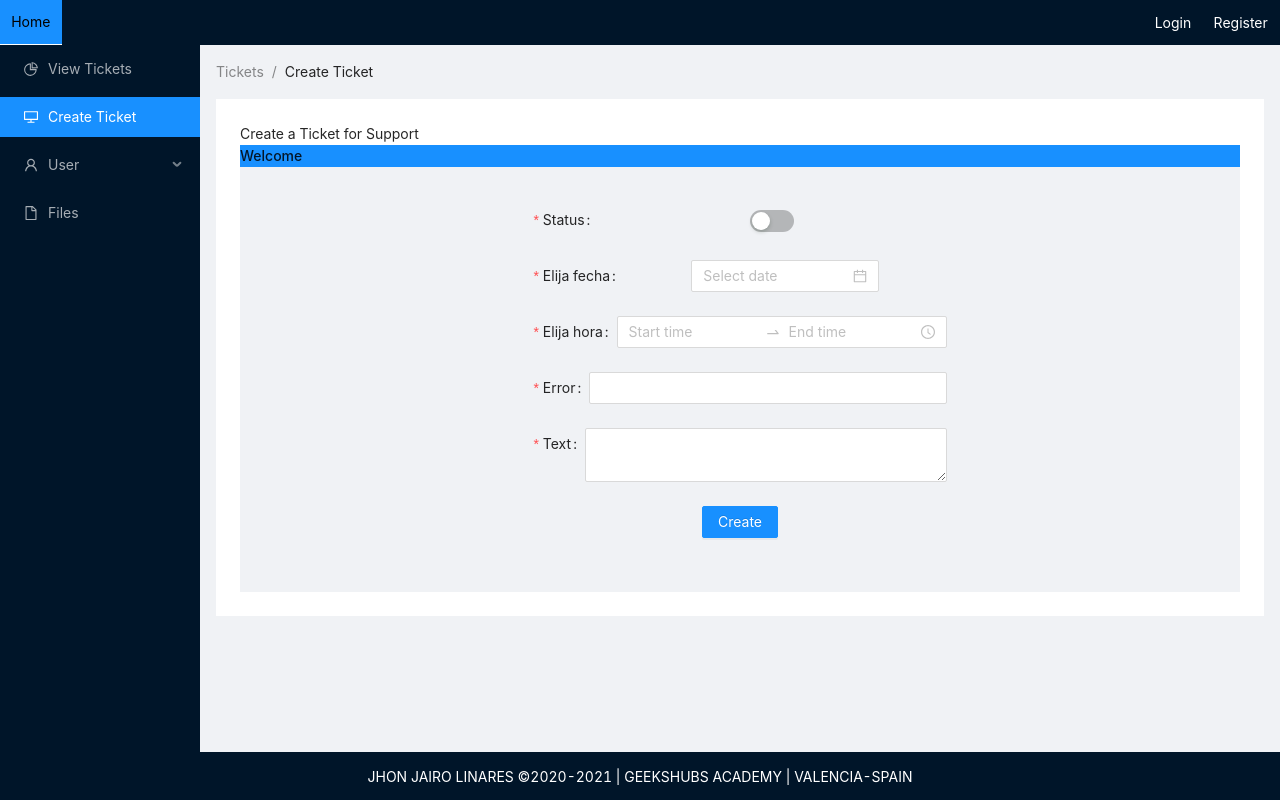
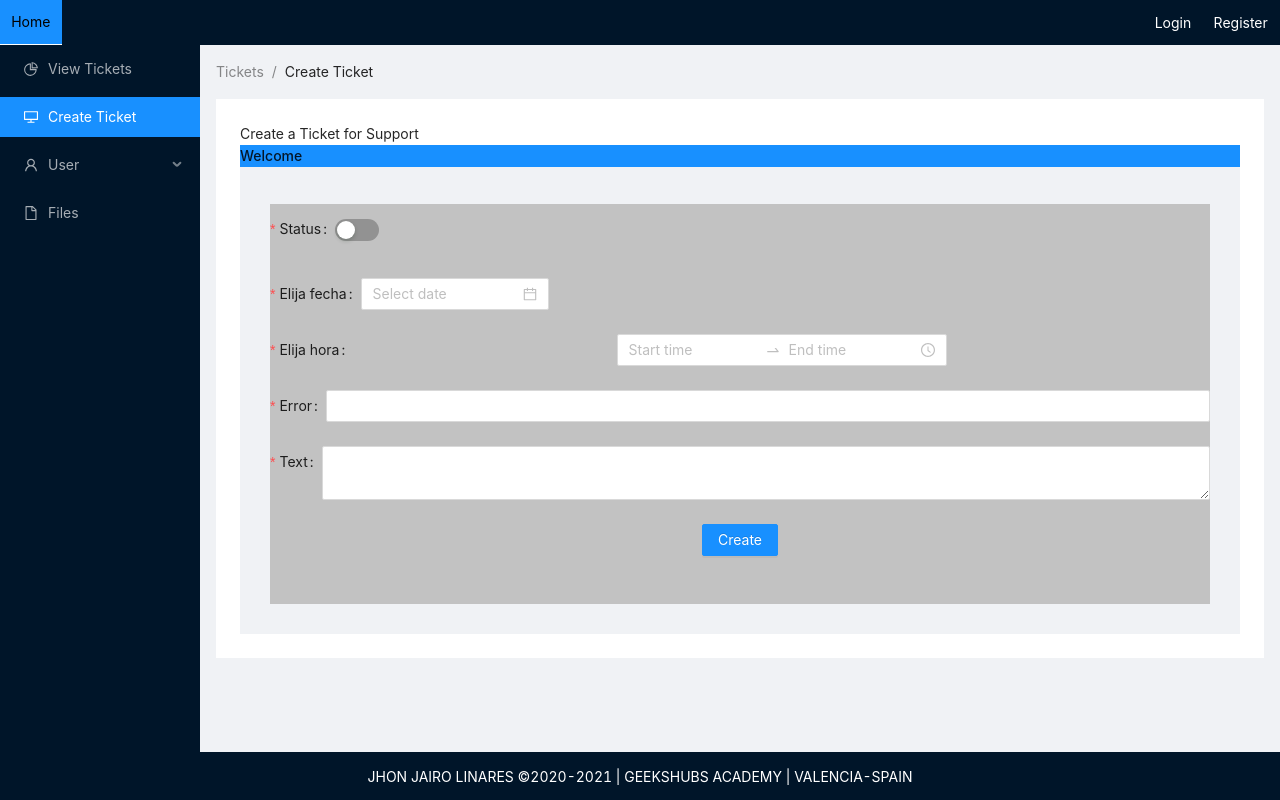
Before and after one commit to jhonjlinaresb/frontadmsys, a React (Create React App) app: page /tickets in a window 1280 px wide. Built offline with nearby package versions, Linux system fonts and the light colour scheme; no server answers.

Commit message:
New Design in the ticket

```diff
--- a/src/App.js
+++ b/src/App.js
@@ -49,7 +49,7 @@ function App() {
       <Route path='/' component={Home} exact />
       <Route path='/login' exact ><Login setUser={setUser} /></Route>
       <Route path='/register' component={Register} exact />
-      {/* Logout */}
+
       </Switch>
 
       <Footer />
--- a/src/containers/Panel/Tickets/Tickets.jsx
+++ b/src/containers/Panel/Tickets/Tickets.jsx
@@ -102,7 +102,7 @@ const Tickets = ({ user }) => {
         <h4 className="wMen">Welcome {user?.email}</h4>
 
        <Layout>
-       <Content style={{display: 'flex', justifyContent: 'center'}}>
+       <Content>
       <div className="site-card-border-less-wrapper" style={{ textAlign: 'center', display: 'flex', padding: '30px', justifyContent: 'center'}}>
 
         <Form
@@ -117,6 +117,7 @@ const Tickets = ({ user }) => {
         >
 
             <Form.Item
+            className="status"
                 label="Status"
                 name="status"
                 rules={[
@@ -131,6 +132,7 @@ const Tickets = ({ user }) => {
                 </Form.Item>
 
                 <Form.Item
+                className="date"
                 label="Elija fecha"
                 name="date"
                 rules={[
--- a/src/containers/Panel/Tickets/Tickets.scss
+++ b/src/containers/Panel/Tickets/Tickets.scss
@@ -1,3 +1,7 @@
+Content{display: 'flex';
+         justify-content: 'justifiy';
+}
+
 .wMen{
     text-align: 'center';
     background: #1890ff;
@@ -6,3 +10,25 @@
     color: 'black';
     justify-content: 'center';
 }
+
+Form{
+    background: #c2c2c2;
+    height: 400px;
+    width: 100%;
+    display: flex;
+    flex-direction: column;
+
+}.status{
+    display: flex;
+    height: 50px;
+    width: 70px;
+    align-items: center;
+    justify-content: center;
+    text-align: center;
+}
+
+.date{
+    display: flex;
+    position: relative;
+    text-align: justify;
+}
```
Also changed, not shown: 1 other file (tests, documents, lock files or other folders).
